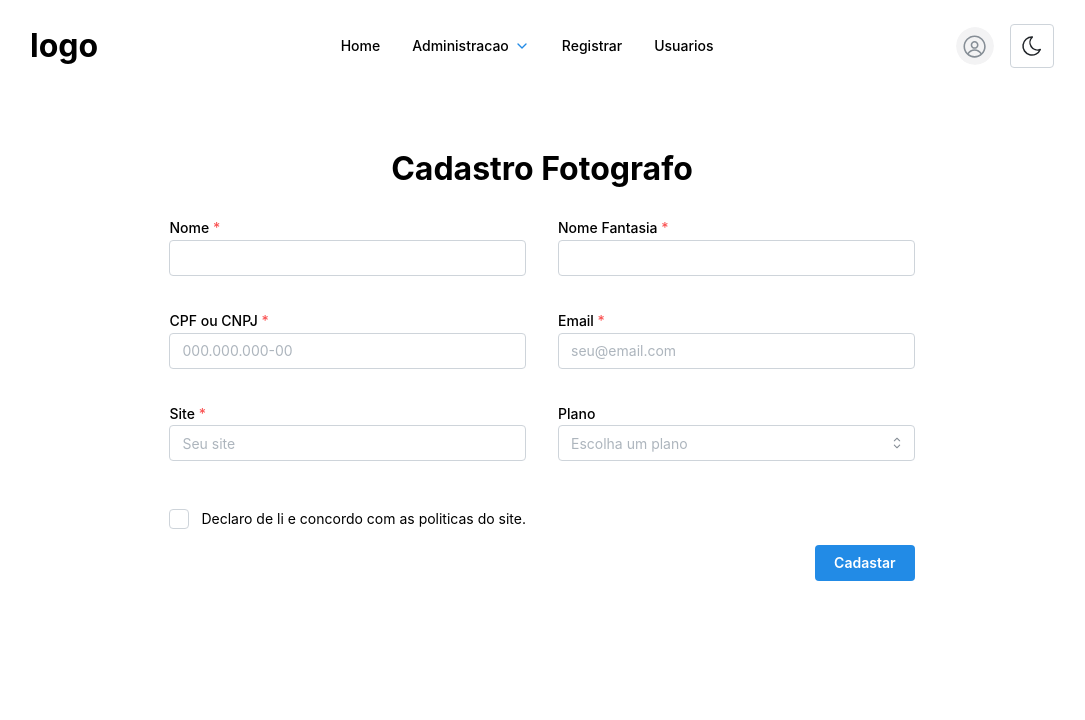
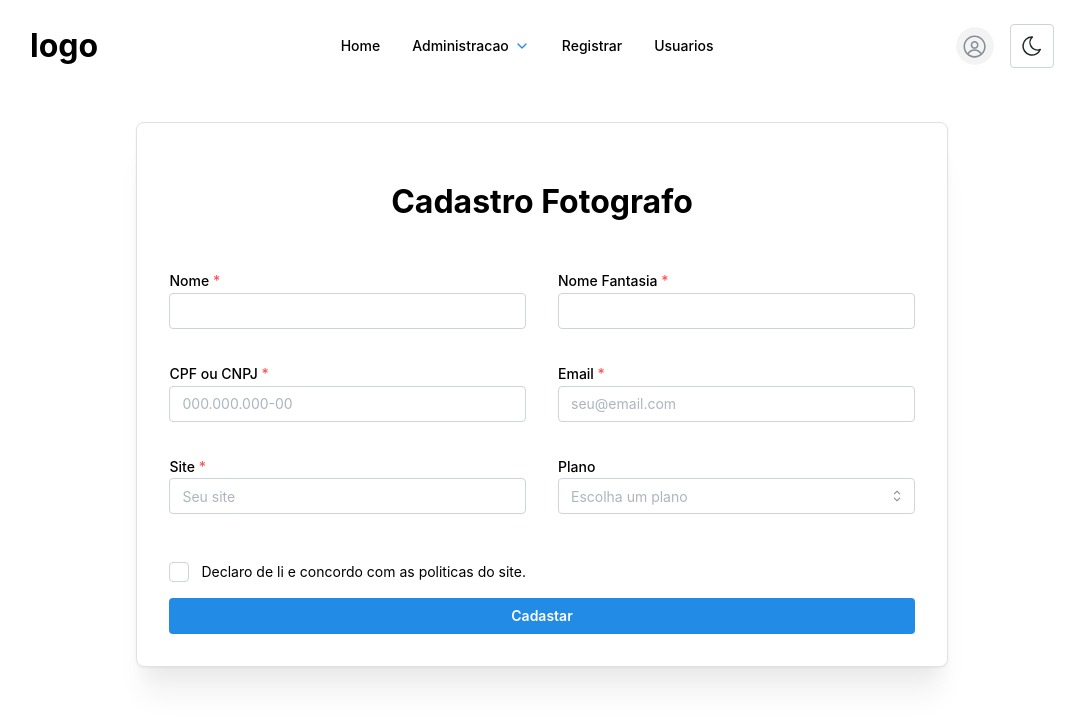
Before and after one commit to LucasAzevedoS/ProjetoGaleria, a Next.js app: page /cadastro_fotografo in a window 1280 px wide. Shown: the top 720 px of the page, without its empty margins (98-1183 px from the left). Built offline with nearby package versions, Linux system fonts and the light colour scheme.

Commit message:
Ajustes no cadastro do fotografo

```diff
--- a/app/components/cadastroFotografo.tsx
+++ b/app/cadastro_fotografo/cadastroFotografo.tsx
@@ -15,7 +15,11 @@ export default function CadFotografo() {
     mode: "uncontrolled",
     initialValues: {
       nome: "",
+      nomefantasia: "",
+      documento: "",
       email: "",
+      site: "",
+      plano: "",
       termsOfService: false,
     },
 
@@ -41,15 +45,15 @@ export default function CadFotografo() {
         <TextInput
           withAsterisk
           label="Nome Fantasia"
-          key={form.key("nome")}
-          {...form.getInputProps("nome")}
+          key={form.key("nomefantasia")}
+          {...form.getInputProps("nomefantasia")}
         />
         <TextInput
           withAsterisk
           label="CPF ou CNPJ"
           placeholder="000.000.000-00"
-          key={form.key("email")}
-          {...form.getInputProps("email")}
+          key={form.key("documento")}
+          {...form.getInputProps("documento")}
         />
         <TextInput
           withAsterisk
@@ -62,15 +66,19 @@ export default function CadFotografo() {
           withAsterisk
           label="Site"
           placeholder="Seu site"
-          key={form.key("email")}
-          {...form.getInputProps("email")}
+          key={form.key("site")}
+          {...form.getInputProps("site")}
         />
 
-        <Select
-          label="Plano"
-          placeholder="Escolha um plano"
-          data={["Bronze", "Prata", "Ouro", "Diamante"]}
-        />
+        <Flex direction={"column"}>
+          <Select
+            label="Plano"
+            placeholder="Escolha um plano"
+            data={["Bronze", "Prata", "Ouro", "Diamante"]}
+            key={form.key("plano")}
+            {...form.getInputProps("plano")}
+          />
+        </Flex>
 
         <Checkbox
           mt="md"
@@ -79,9 +87,10 @@ export default function CadFotografo() {
           {...form.getInputProps("termsOfService", { type: "checkbox" })}
         />
       </SimpleGrid>
-
       <Group justify="flex-end" mt="md">
-        <Button type="submit">Cadastar</Button>
+        <Button fullWidth type="submit">
+          Cadastar
+        </Button>
       </Group>
     </form>
   );
--- a/app/cadastro_fotografo/page.tsx
+++ b/app/cadastro_fotografo/page.tsx
@@ -1,16 +1,18 @@
 "use client";
 
-import { Center } from "@mantine/core";
-import CadFotografo from "../components/cadastroFotografo";
+import { Center, Paper } from "@mantine/core";
+import CadFotografo from "./cadastroFotografo";
 
 export default function CadastroFotografo() {
   return (
     <>
       <Center>
-        <h1>Cadastro Fotografo</h1>
-      </Center>
-      <Center>
-        <CadFotografo />
+        <Paper shadow="xl" radius="md" withBorder p="xl" m="auto">
+          <Center mb="lg">
+            <h1>Cadastro Fotografo</h1>
+          </Center>
+          <CadFotografo />
+        </Paper>
       </Center>
     </>
   );
```
Also changed, not shown: app/components/input.tsx (deleted, +0 -16 lines).
